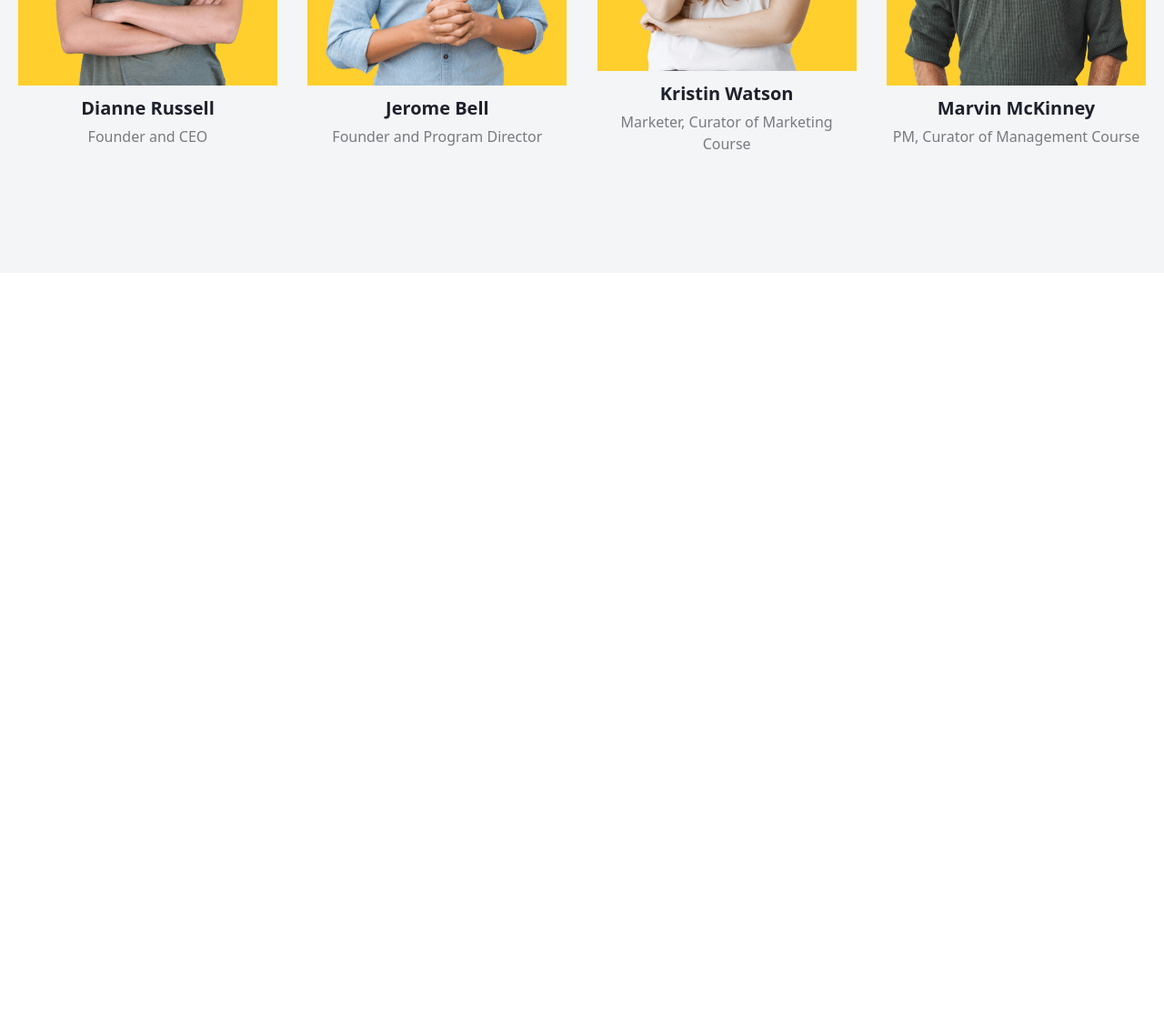
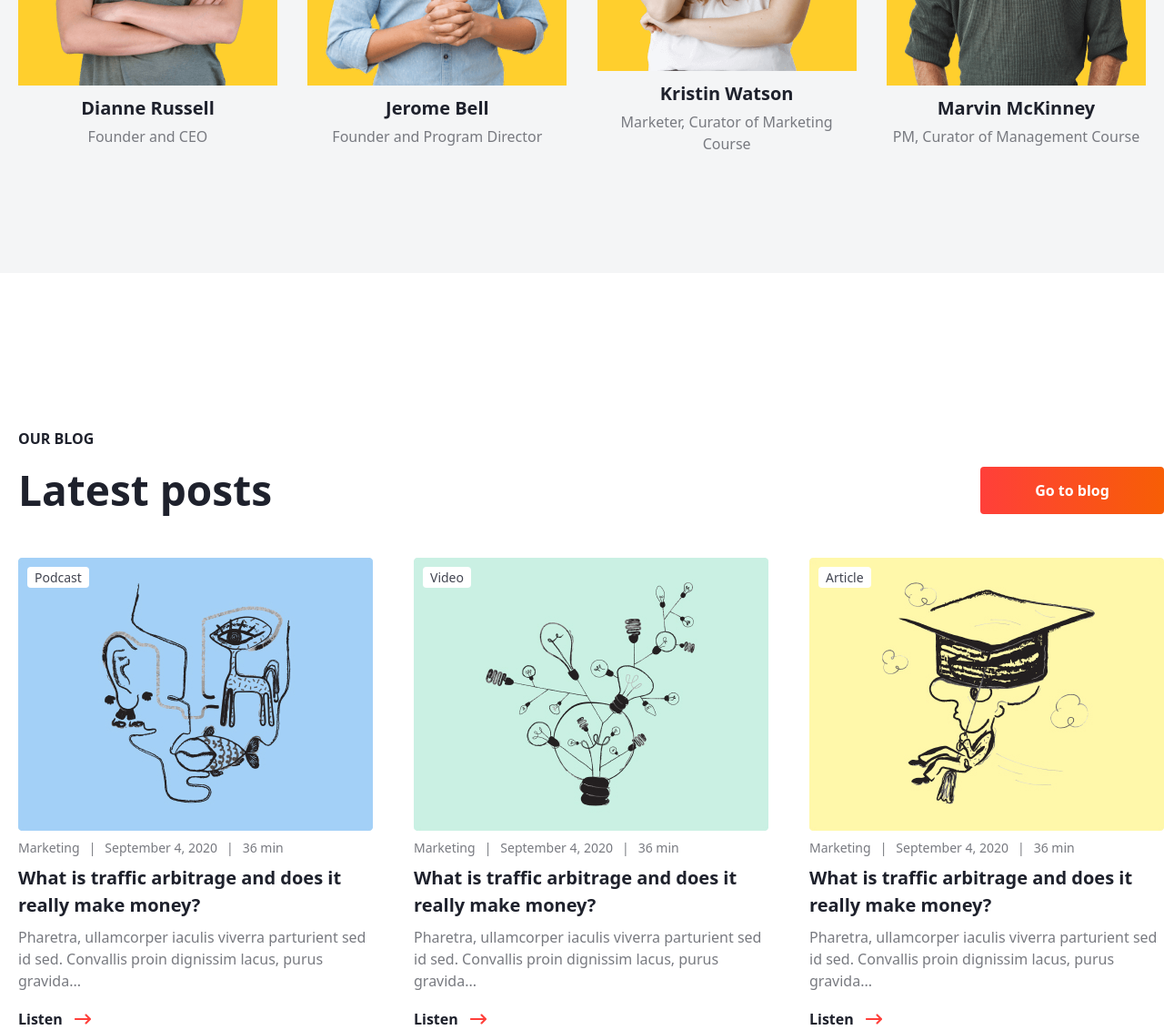
Before and after one commit to JM-2007-07/CreateX, a website: page index.html in a window 1280 px wide. Shown: the part 5781-6913 px from the top of the page at 91% size. Before the commit the page ends 6081 px from the top, so only its background shows below. Drawn offline with Linux system fonts and the light colour scheme.

Commit message:
8th section/page 1

```diff
--- a/index.html
+++ b/index.html
@@ -285,7 +285,7 @@
                         <img src="./images/hover2.png" alt="">
                     </div>
                 </div>
-                <div class="flex gap-[20px] flex-col w-full justify-between lg:flex-row">
+                <div class="flex gap-[20px] flex-col w-full justify-between items-center lg:flex-row">
                     <div class="w-[285px] h-[416px] flex flex-col gap-[10px] items-center">
                         <div class="w-[285px] h-[340px] flex items-end justify-center bg-[#FFCF2D]">
                             <img src="./images/image.png" alt="">
@@ -325,6 +325,81 @@
                 </div>
             </div>
         </section>
+
+        <section class="w-full p-5 lg:w-[1300px] flex flex-col h-auto lg:h-[660px] gap-[40px] m-auto mt-[150px]">
+            <div class="flex flex-col gap-[10px] text-[#1E212C] text-center lg:text-start w-full">
+                <p class="font-bold">OUR BLOG</p>
+                <div class="flex flex-col text-center lg:text-start w-full lg:flex-row justify-between items-center gap-[20px]">
+                    <h2 class="text-[46px] lg:text-[46px] font-black text-[#1E212C]">Latest posts</h2>
+                    <button class="px-[40px] py-[10px] rounded-[4px] text-white font-bold w-[202px] h-[52px]" style="background: linear-gradient(to right, #FF3F3A, #F75E05);">Go to blog</button>
+                </div>
+            </div>
+            <div class="w-full flex flex-col lg:flex-row gap-[30px] justify-between items-center">
+                <div class="w-full lg:w-[390px] h-[507px] flex flex-col gap-2 relative">
+                    <img src="./images/group 539.jpg" alt="">
+                    <div class="py-[1px] px-[8px] rounded-[4px] bg-white absolute top-[10px] left-[10px]">
+                        <p class="text-[#424551] text-[14px]">Podcast</p>
+                    </div>
+                    <div class="flex flex-col gap-2">
+                        <div class="flex gap-[10px] text-[14px] font-medium text-[#787A80]">
+                            <p>Marketing</p>
+                            <p>|</p>
+                            <p>September 4, 2020</p>
+                            <p>|</p>
+                            <p>36 min</p>
+                        </div>
+                        <p class="text-[20px] font-bold text-[#1E212C]">What is traffic arbitrage and does it really make money?</p>
+                        <p class="text-[#787A80]">Pharetra, ullamcorper iaculis viverra parturient sed id sed. Convallis proin dignissim lacus, purus gravida...</p>
+                        <div class="flex gap-[10px] mt-[10px] items-center">
+                            <p class="text-[#1E212C] font-bold">Listen</p>
+                            <img src="./images/Right.png" alt="">
+                        </div>
+                    </div>
+                </div>
+                <div class="w-full lg:w-[390px] h-[507px] flex flex-col gap-2 relative">
+                    <img src="./images/group 540.jpg" alt="">
+                    <div class="py-[1px] px-[8px] rounded-[4px] bg-white absolute top-[10px] left-[10px]">
+                        <p class="text-[#424551] text-[14px]">Video</p>
+                    </div>
+                    <div class="flex flex-col gap-2">
+                        <div class="flex gap-[10px] text-[14px] font-medium text-[#787A80]">
+                            <p>Marketing</p>
+                            <p>|</p>
+                            <p>September 4, 2020</p>
+                            <p>|</p>
+                            <p>36 min</p>
+                        </div>
+                        <p class="text-[20px] font-bold text-[#1E212C]">What is traffic arbitrage and does it really make money?</p>
+                        <p class="text-[#787A80]">Pharetra, ullamcorper iaculis viverra parturient sed id sed. Convallis proin dignissim lacus, purus gravida...</p>
+                        <div class="flex gap-[10px] mt-[10px] items-center">
+                            <p class="text-[#1E212C] font-bold">Listen</p>
+                            <img src="./images/Right.png" alt="">
+                        </div>
+                    </div>
+                </div>
+                <div class="w-full lg:w-[390px] h-[507px] flex flex-col gap-2 relative">
+                    <img src="./images/group 541.jpg" alt="">
+                    <div class="py-[1px] px-[8px] rounded-[4px] bg-white absolute top-[10px] left-[10px]">
+                        <p class="text-[#424551] text-[14px]">Article</p>
+                    </div>
+                    <div class="flex flex-col gap-2">
+                        <div class="flex gap-[10px] text-[14px] font-medium text-[#787A80]">
+                            <p>Marketing</p>
+                            <p>|</p>
+                            <p>September 4, 2020</p>
+                            <p>|</p>
+                            <p>36 min</p>
+                        </div>
+                        <p class="text-[20px] font-bold text-[#1E212C]">What is traffic arbitrage and does it really make money?</p>
+                        <p class="text-[#787A80]">Pharetra, ullamcorper iaculis viverra parturient sed id sed. Convallis proin dignissim lacus, purus gravida...</p>
+                        <div class="flex gap-[10px] mt-[10px] items-center">
+                            <p class="text-[#1E212C] font-bold">Listen</p>
+                            <img src="./images/Right.png" alt="">
+                        </div>
+                    </div>
+                </div>
+            </div>
+        </section>
     </main>
 </body>
 </html>
```
Also changed, not shown: images/Right.png (added), images/group 539.jpg (added), images/group 540.jpg (added), images/group 541.jpg (added), src/output.css.
